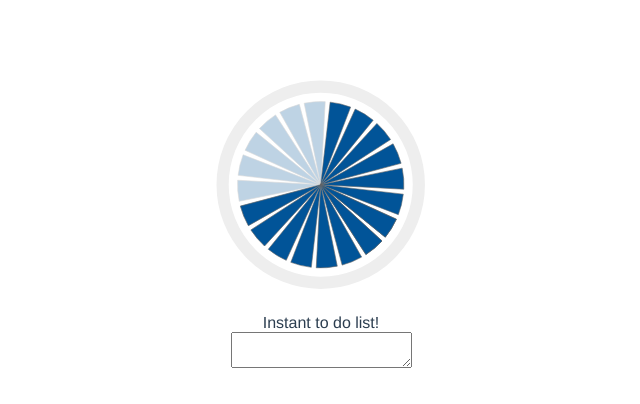
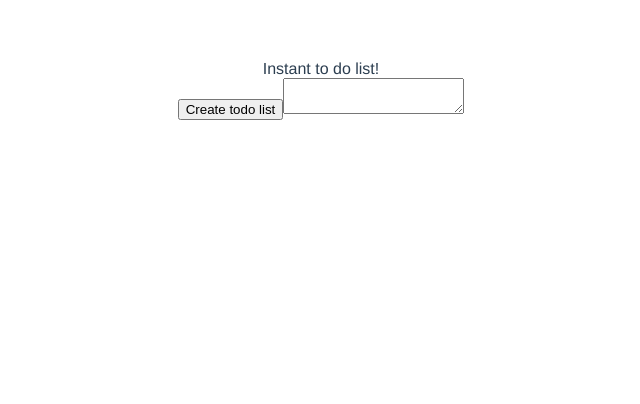
Before and after one commit to bsjhx/todo-instant, a Vue app: page / in a window 1280 px wide. Shown: the top 404 px of the page, without its empty margins (319-959 px from the left). Built offline with nearby package versions, Linux system fonts and the light colour scheme.

Commit message:
Created final logic

```diff
--- a/src/App.vue
+++ b/src/App.vue
@@ -1,6 +1,5 @@
 <template>
-  <img alt="Vue logo" src="./assets/icon.svg" viewBox="0 0 60 55" width="250" height="250">
-  <start msg="Welcome to Your Vue.js App"/>
+  <start/>
 </template>
 
 <script>
--- a/src/components/Main.vue
+++ b/src/components/Main.vue
@@ -1,10 +1,10 @@
 <template>
   <div>Instant to do list!</div>
-  <label>
+  <button @click="createTodoList" v-if="todos.length === 0">Create todo list</button>
+  <button @click="reset" v-if="todos.length > 0">Reset</button>
+  <label v-if="todos.length === 0">
     <textarea
-        @paste="onPaste"
         v-model="text"
-        @click="text = ''; todos = []"
     ></textarea>
   </label>
   <br/>
@@ -28,10 +28,13 @@
     }
   },
   methods: {
-    onPaste(evt) {
-      evt.clipboardData.getData('text')
-          .split(/\r?\n/)
-          .map(s => this.todos.push({isDone: false, title: s}))
+    createTodoList() {
+      this.text.split(/\r?\n/)
+               .map(s => this.todos.push({isDone: false, title: s}))
+    },
+    reset() {
+      this.text = ''
+      this.todos = []
     }
   }
 }
```
